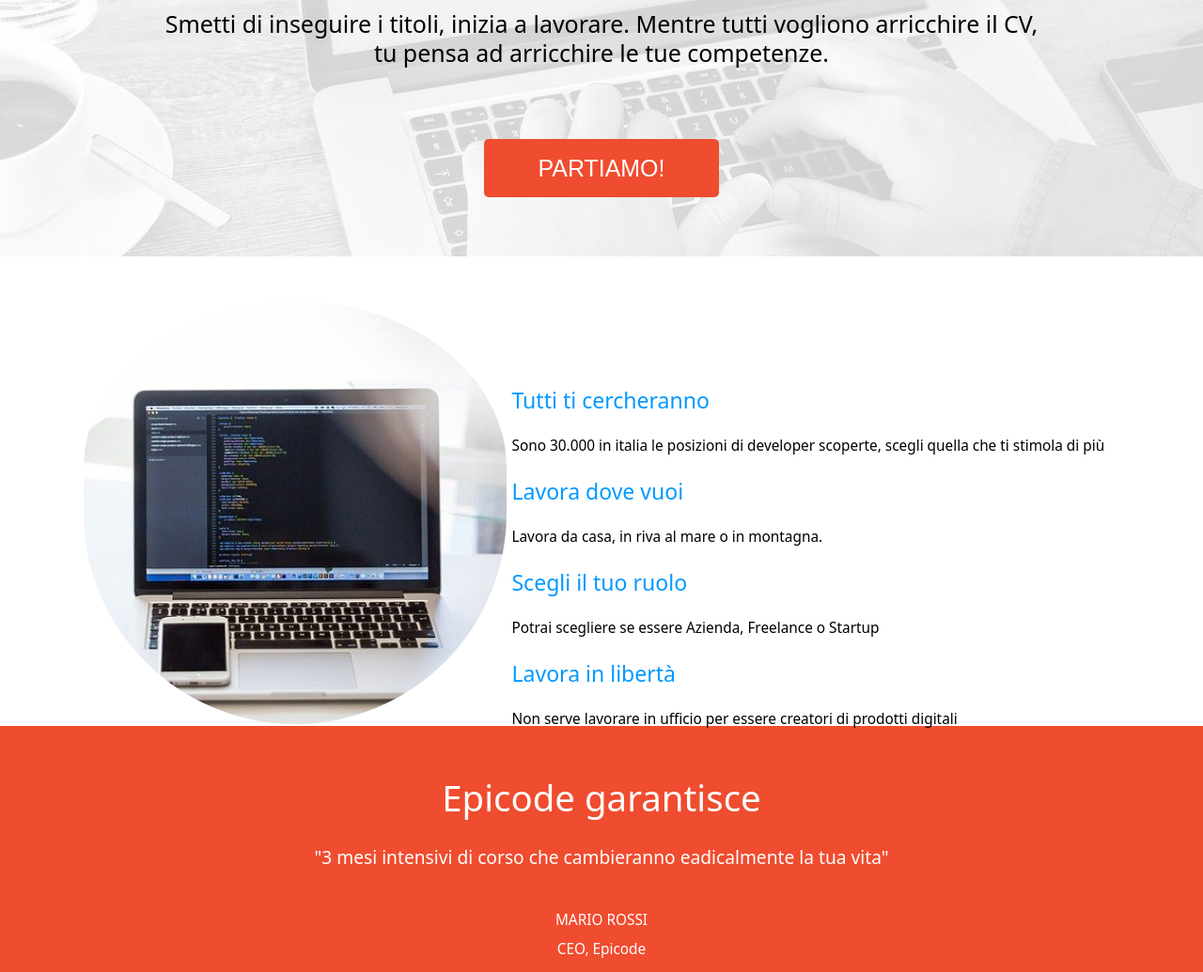
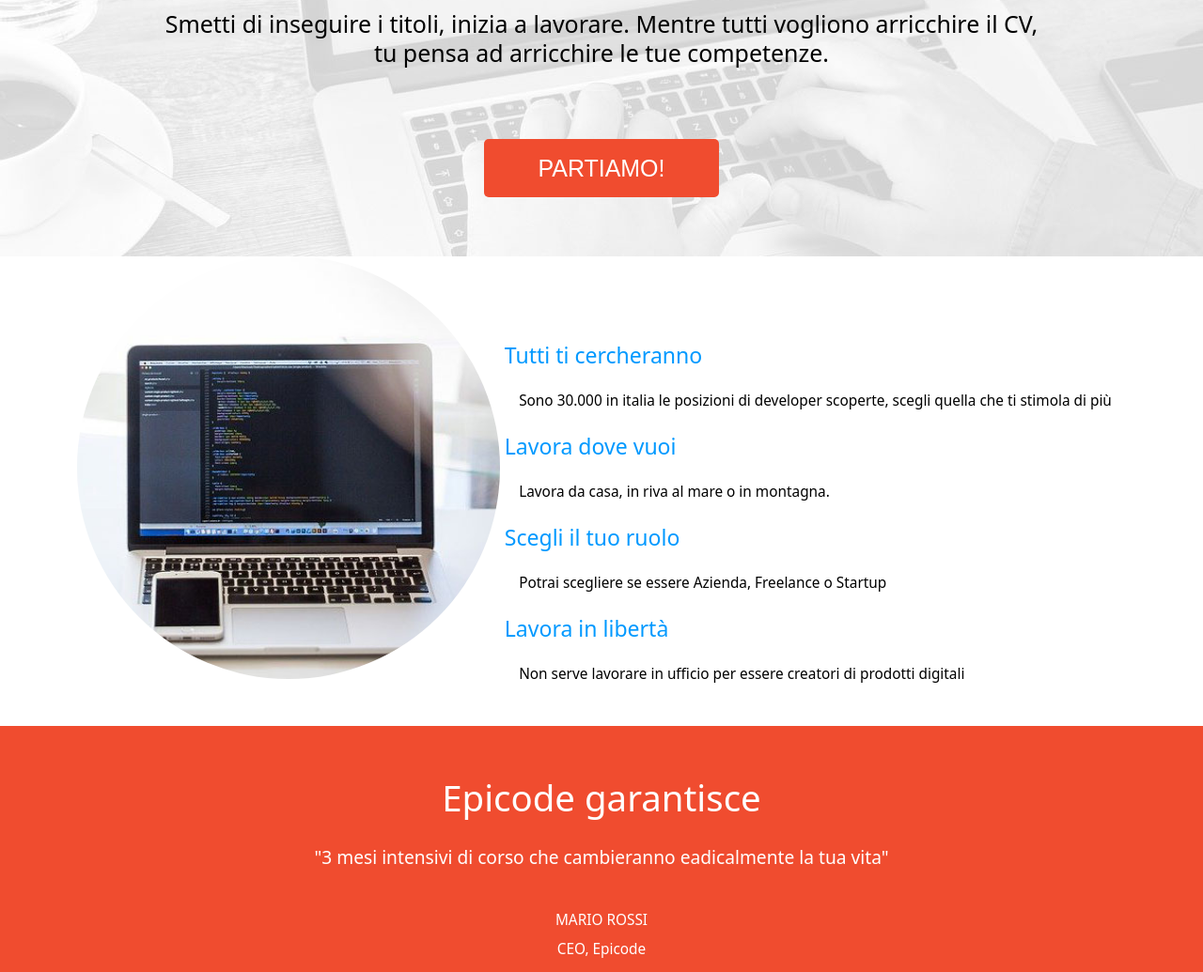
Before and after one commit to VincenzoDePascale/S1-L5-wp-, a plain HTML site: page indexDesktop.html in a window 1280 px wide. Shown: the part 239-1274 px from the top of the page at 94% size. Drawn offline with Linux system fonts and the light colour scheme.

Commit message:
fix padding

```diff
--- a/assets/css/styleDesktop.css
+++ b/assets/css/styleDesktop.css
@@ -84,7 +84,6 @@ button {
 .circle > img {
   border-radius: 250px;
   width: 450px;
-  padding-top: 2.5em;
 }
 
 .circle,
@@ -95,9 +94,6 @@ button {
 .rightArticles {
   font-size: 0.8em;
   text-align: left;
-  padding-bottom: 2.5em;
-}
-.rightArticles p {
   margin-left: 0;
 }
 
```
